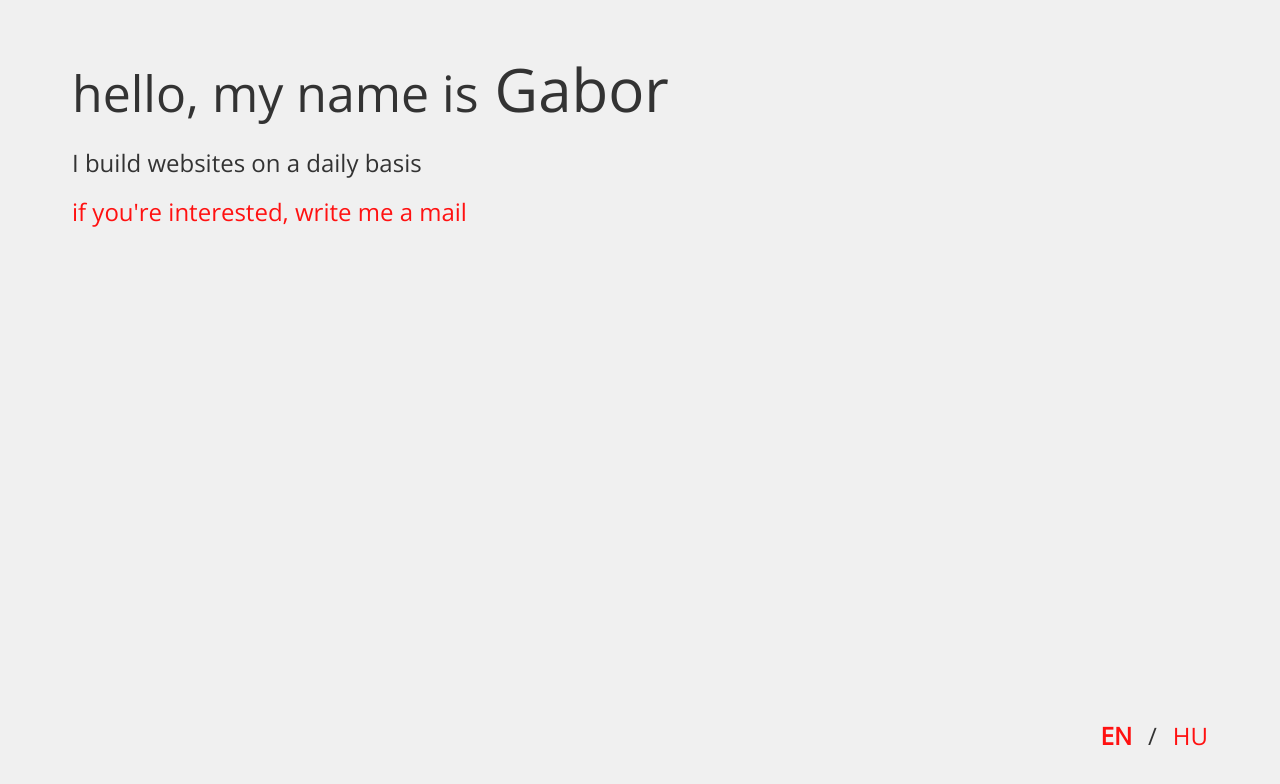
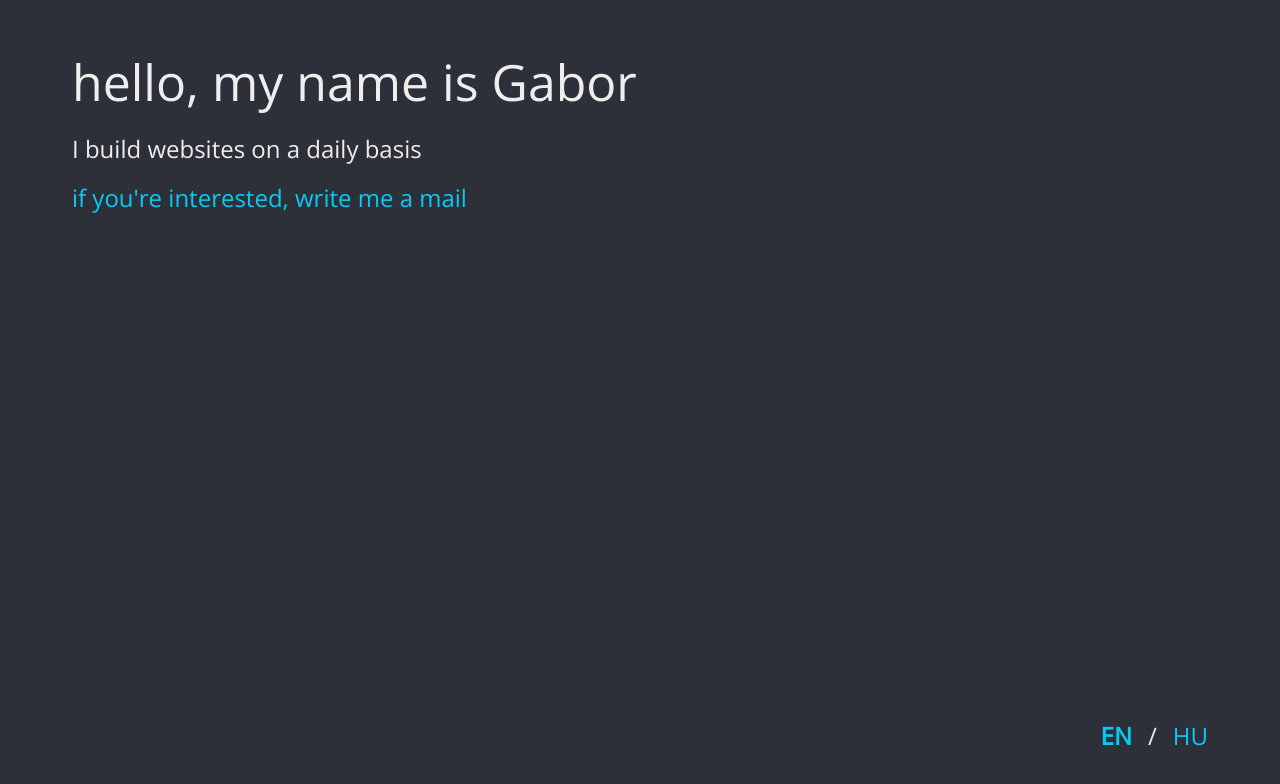
Before and after one commit to JuhG/juhg.hu, a React (Create React App) app: page / in a window 1280 px wide. Shown: the top 784 px of the page. Built offline with nearby package versions, Linux system fonts and the light colour scheme.

Commit message:
changed colors

```diff
--- a/src/App.css
+++ b/src/App.css
@@ -4,9 +4,6 @@
 .App-title {
   font-size: 50px;
   padding: 1vmin;
-}
-.App-name {
-  font-size: 60px;
 }
 .App-text {
   padding: 1vmin;
@@ -26,10 +23,6 @@
   .App-title {
     font-size: 30px;
   }
-  .App-name {
-    font-size: 40px;
-    margin-bottom: 5vmin;
-  }
 }
 
 .language-switcher {
@@ -38,7 +31,7 @@
   right: 0;
   display: flex;
   padding: 5vh 5vw;
-  background-color: #F0F0F0;
+  background-color: #2d3038;
 }
 
 .language-switcher > * {
--- a/src/App.js
+++ b/src/App.js
@@ -5,10 +5,8 @@ import './App.css';
 class App extends Component {
   constructor(props) {
     super(props);
-    let locale = (navigator.languages && navigator.languages[0]) ||
-      navigator.language ||
-      navigator.userLanguage;
-    let language = locale.indexOf('hu-') < 0 ? 'en' : 'hu';
+    let locale = navigator.language || navigator.userLanguage;
+    let language = locale.toLowerCase().indexOf('hu') < 0 ? 'en' : 'hu';
     this.state = {
       language: (localStorage && localStorage.getItem('language')) || language || 'en',
     }
@@ -24,8 +22,7 @@ class App extends Component {
     return (
       <div className="App">
         <div className="App-header">
-          <p className="App-title">{text.title}</p>
-          <h1 className="App-title App-name">{text.name}</h1>
+          <h1 className="App-title">{text.header}</h1>
         </div>
         <p className="App-text">{text.text}</p>
         <p className="App-text">
--- a/src/index.css
+++ b/src/index.css
@@ -10,8 +10,8 @@ h1 {
 }
 
 body {
-  background-color: #F0F0F0;
-  color: #333333;
+  background-color: #2d3038;
+  color: #eeeeee;
   font-weight: 300;
 }
 
@@ -23,7 +23,7 @@ body {
 
 a {
   position: static;
-  color: #F11;
+  color: #06cbf6;
   text-decoration: none;
 }
 
--- a/src/texts.json
+++ b/src/texts.json
@@ -1,13 +1,11 @@
 {
   "en": {
-    "title": "hello, my name is",
-    "name": "Gabor",
+    "header": "hello, my name is Gabor",
     "text": "I build websites on a daily basis",
     "link": "if you're interested, write me a mail"
   },
   "hu": {
-    "title": "üdv, a nevem",
-    "name": "Gábor",
+    "header": "üdv, a nevem Gábor",
     "text": "weblapokat készítek",
     "link": "ha érdekel, írj egy emailt"
   }
```
